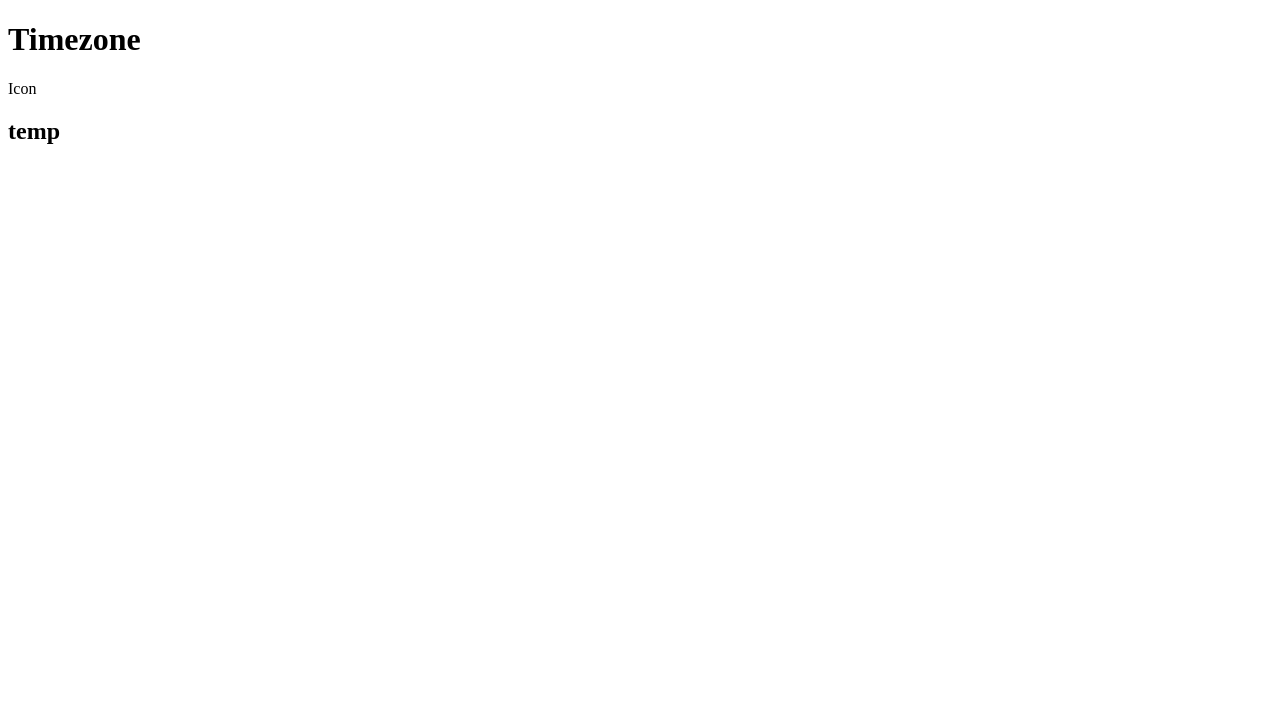
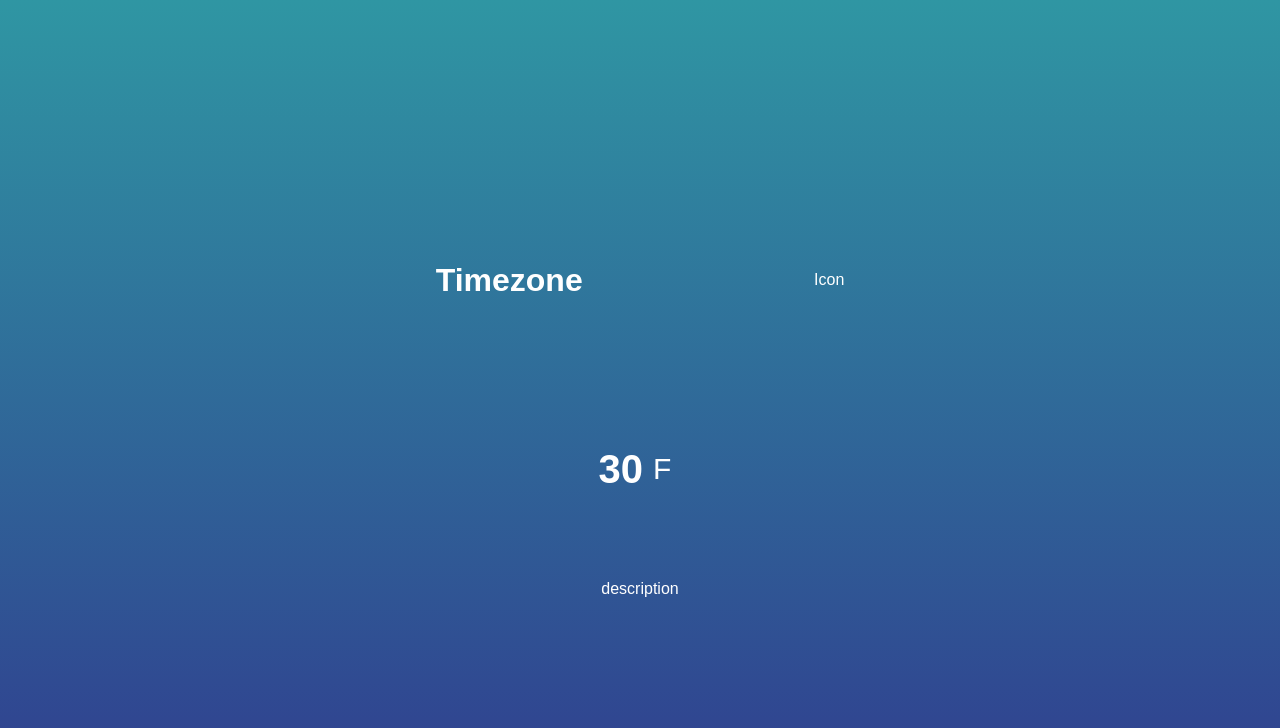
Before and after one commit to Esterod215/weather_app, a plain HTML site: page index.html in a window 1280 px wide. Drawn offline with Linux system fonts and the light colour scheme.

Commit message:
set up placeholders fo the info we will get from the weather api

```diff
--- a/index.html
+++ b/index.html
@@ -4,6 +4,7 @@
     <meta charset="UTF-8">
     <meta name="viewport" content="width=device-width, initial-scale=1.0">
     <meta http-equiv="X-UA-Compatible" content="ie=edge">
+    <link rel="stylesheet" href="style.css" >
     <title>Weather App</title>
 </head>
 <body>
@@ -12,7 +13,11 @@
         <p class="icon"> Icon</p>
     </div>
     <div class="temperature">
-        <h2 class="degree">temp</h2>
+        <div class="degree-section">
+            <h2 class="temperature-degree">30</h2>
+            <span>F</span>
+        </div>
+        <p class="temperature-description">description</p>
     </div>
 </body>
 </html>
--- a/style.css
+++ b/style.css
@@ -0,0 +1,44 @@
+* {
+    margin: 0;
+    padding: 0;
+    box-sizing: border-box;
+}
+
+body {
+    height: 100vh;
+    display: flex;
+    justify-content: center;
+    align-items: center;
+    flex-direction: column;
+    background: linear-gradient(rgb(47,150,163),rgb(48,62,143));
+    font-family:sans-serif;
+    color:white;
+}
+.location{
+    height: 30vh;
+    width: 50%;
+    display: flex;
+    justify-content: space-around;
+    align-items: center;
+}
+
+.temperature{
+    height: 30vh;
+    width: 50%;
+    display: flex;
+    justify-content: space-around;
+    align-items: center;
+    flex-direction: column;
+}
+.degree-section{
+    display: flex;
+    align-items: center;
+}
+.degree-section span{
+    margin: 10px;
+    font-size: 30px;
+    cursor: pointer;
+}
+.degree-section h2{
+    font-size: 40px;
+}
```
